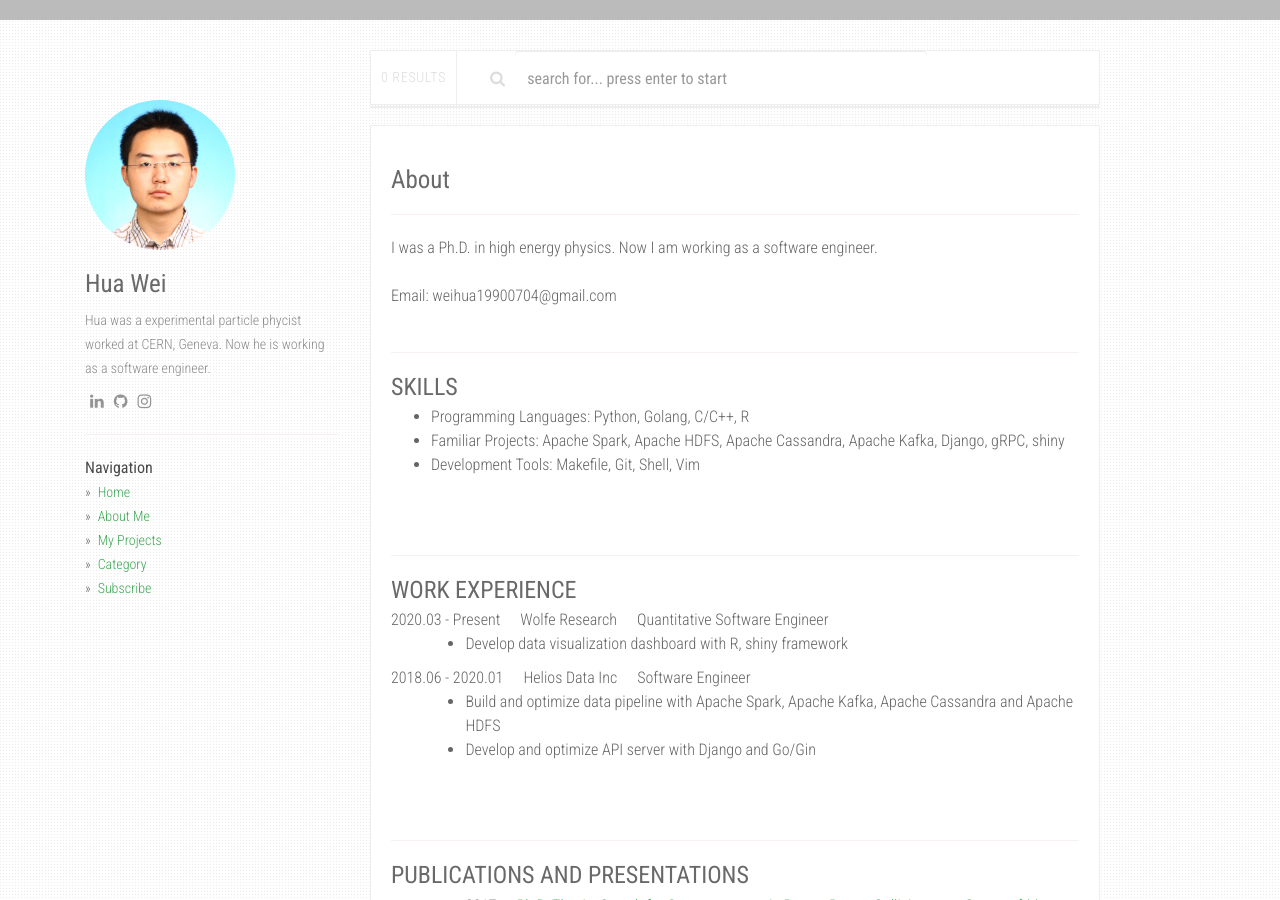
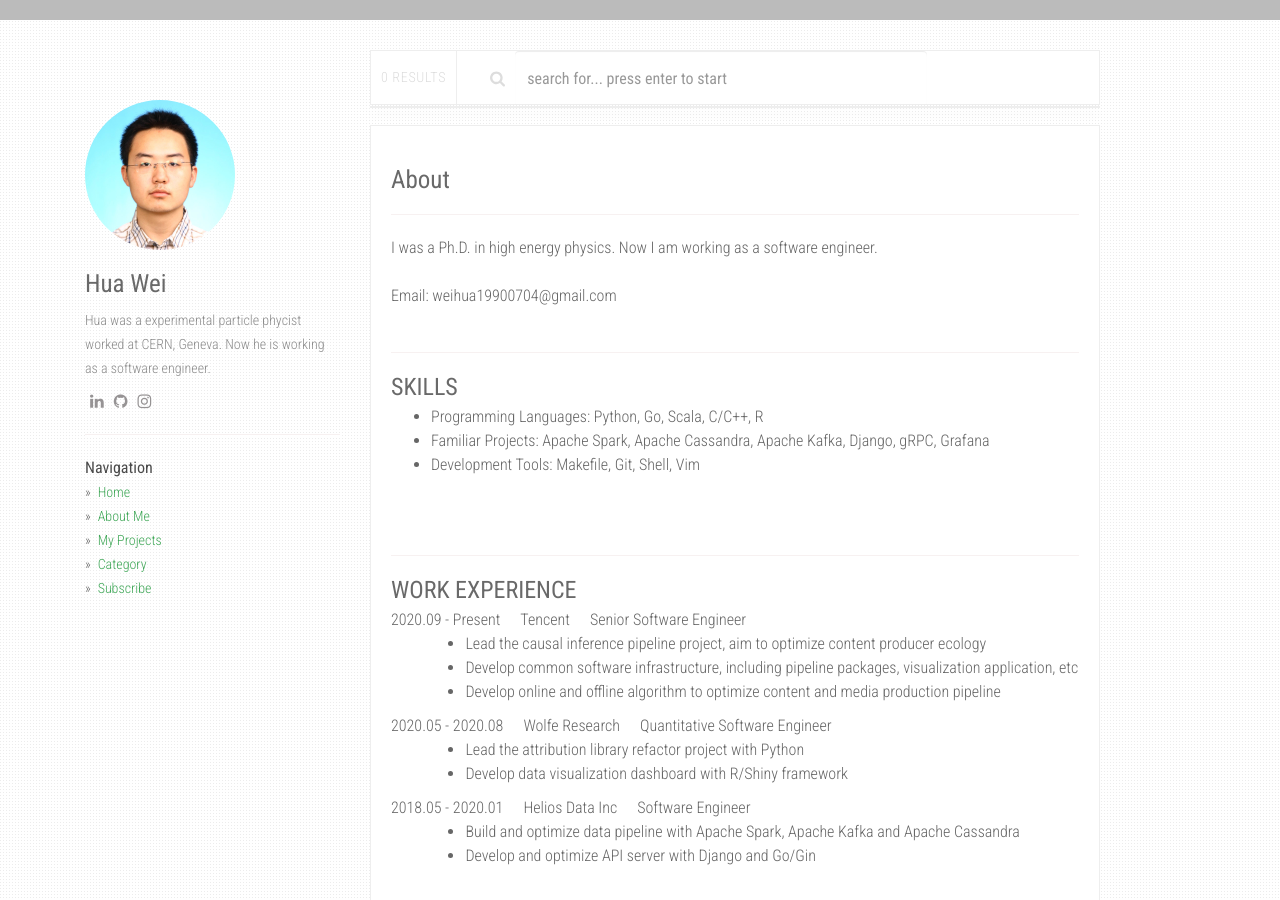
Before and after one commit to weihuacern/weihuacern.github.io, a Jekyll site: the page built from about.md, in a window 1280 px wide and 900 px high. Built offline with Jekyll 4.4.1, drawn with Linux system fonts in a browser that asks for light colours; nearby versions of some CDN libraries.

```diff
--- a/about.md
+++ b/about.md
@@ -15,24 +15,33 @@ Email: weihua19900704@gmail.com
 <hr>
 <h3>SKILLS</h3>
 <ul>
-    <li>Programming Languages: Python, Golang, C/C++, R</li>
-    <li>Familiar Projects: Apache Spark, Apache HDFS, Apache Cassandra, Apache Kafka, Django, gRPC, shiny</li>
+    <li>Programming Languages: Python, Go, Scala, C/C++, R</li>
+    <li>Familiar Projects: Apache Spark, Apache Cassandra, Apache Kafka, Django, gRPC, Grafana</li>
     <li>Development Tools: Makefile, Git, Shell, Vim</li>
 </ul>
 <br>
 <hr>
 <h3>WORK EXPERIENCE</h3>
 <div style="width:100%;">
-    <div style="width:70%;"><p>2020.03 - Present</p><p>Wolfe Research</p><p>Quantitative Software Engineer</p></div>
+    <div style="width:70%;"><p>2020.09 - Present</p><p>Tencent</p><p>Senior Software Engineer</p></div>
     <div style="padding-left:5%;">
         <ul>
-            <li>Develop data visualization dashboard with R, shiny framework</li>
+            <li>Lead the causal inference pipeline project, aim to optimize content producer ecology</li>
+            <li>Develop common software infrastructure, including pipeline packages, visualization application, etc</li>
+            <li>Develop online and offline algorithm to optimize content and media production pipeline</li>
         </ul>
     </div>
-    <div style="width:70%;"><p>2018.06 - 2020.01</p><p>Helios Data Inc</p><p>Software Engineer</p></div>
+    <div style="width:70%;"><p>2020.05 - 2020.08</p><p>Wolfe Research</p><p>Quantitative Software Engineer</p></div>
     <div style="padding-left:5%;">
         <ul>
-            <li>Build and optimize data pipeline with Apache Spark, Apache Kafka, Apache Cassandra and Apache HDFS</li>
+            <li>Lead the attribution library refactor project with Python</li>
+            <li>Develop data visualization dashboard with R/Shiny framework</li>
+        </ul>
+    </div>
+    <div style="width:70%;"><p>2018.05 - 2020.01</p><p>Helios Data Inc</p><p>Software Engineer</p></div>
+    <div style="padding-left:5%;">
+        <ul>
+            <li>Build and optimize data pipeline with Apache Spark, Apache Kafka and Apache Cassandra</li>
             <li>Develop and optimize API server with Django and Go/Gin</li>
         </ul>
     </div>
```
Also changed, not shown: _posts/2021-02-27-A_BITE_ON_RUST/2021-02-27-A_BITE_ON_RUST.md (added, +103 -0 lines), Gemfile.lock, assets/20210227_A_BITE_ON_RUST/rust-abs.png (added).
